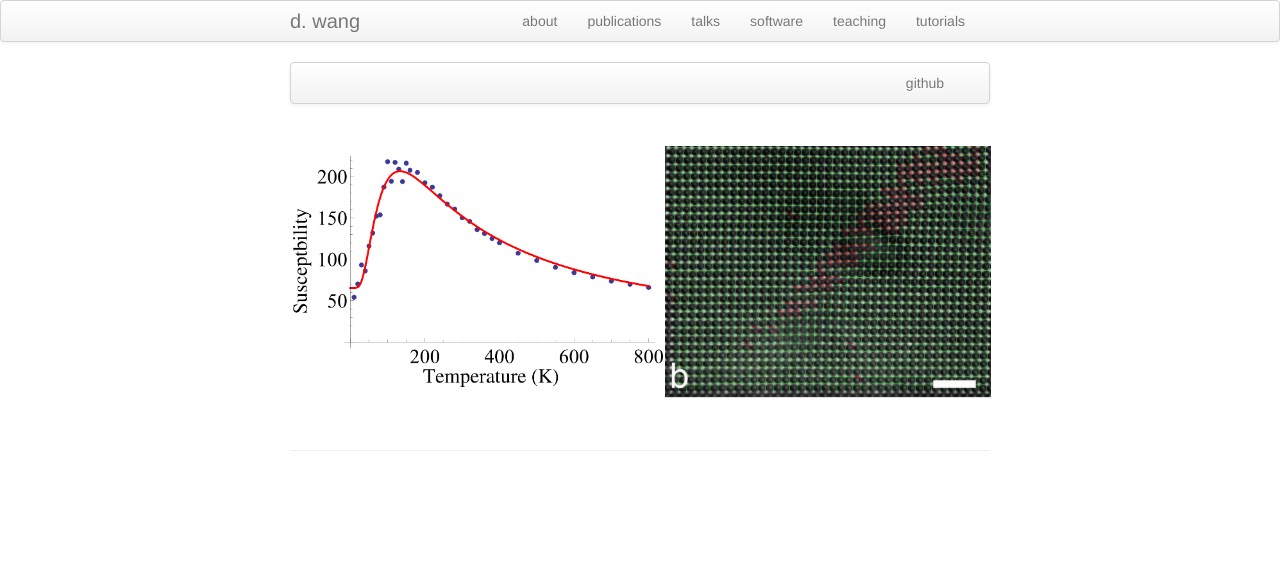
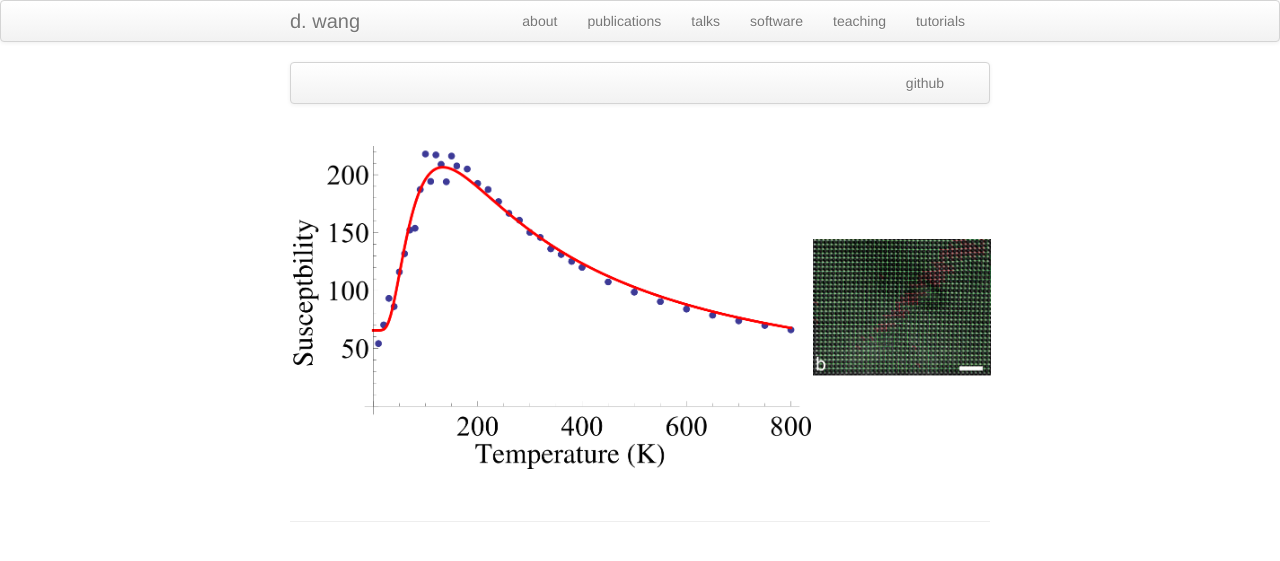
Before and after one commit to dwang5/dwang5.github.io, a Jekyll site: the page built from index.md, in a window 1280 px wide. Shown: the top 561 px of the page. Built offline with Jekyll 4.4.1, drawn with Linux system fonts in a browser that asks for light colours.

Commit message:
Smaller images.

```diff
--- a/index.md
+++ b/index.md
@@ -25,7 +25,7 @@
 
   <td class="right">
   <a href="pages/publpics/electron_microscope.html">
-        <img src="assets/bigpublpics/atoms.png" alt="J. Liu (2017) Fig. 1" title="J. Liu (PRB 2017) Fig. 1"/>
+        <img src="assets/publpics/atoms2.png" alt="J. Liu (2017) Fig. 1" title="J. Liu (PRB 2017) Fig. 1"/>
     </a>
   </td>
 </tr>
```
Also changed, not shown: assets/publpics/atoms2.png (added).
